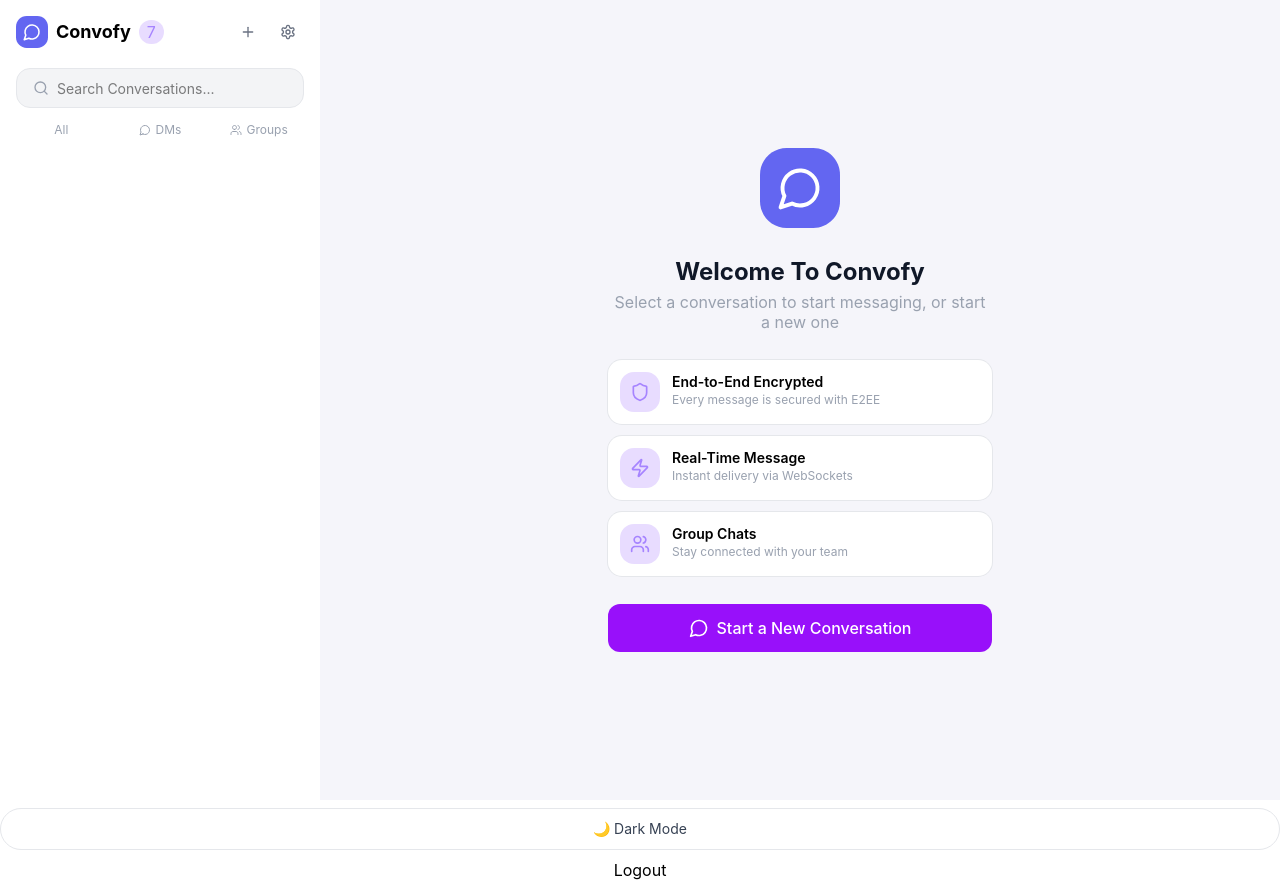
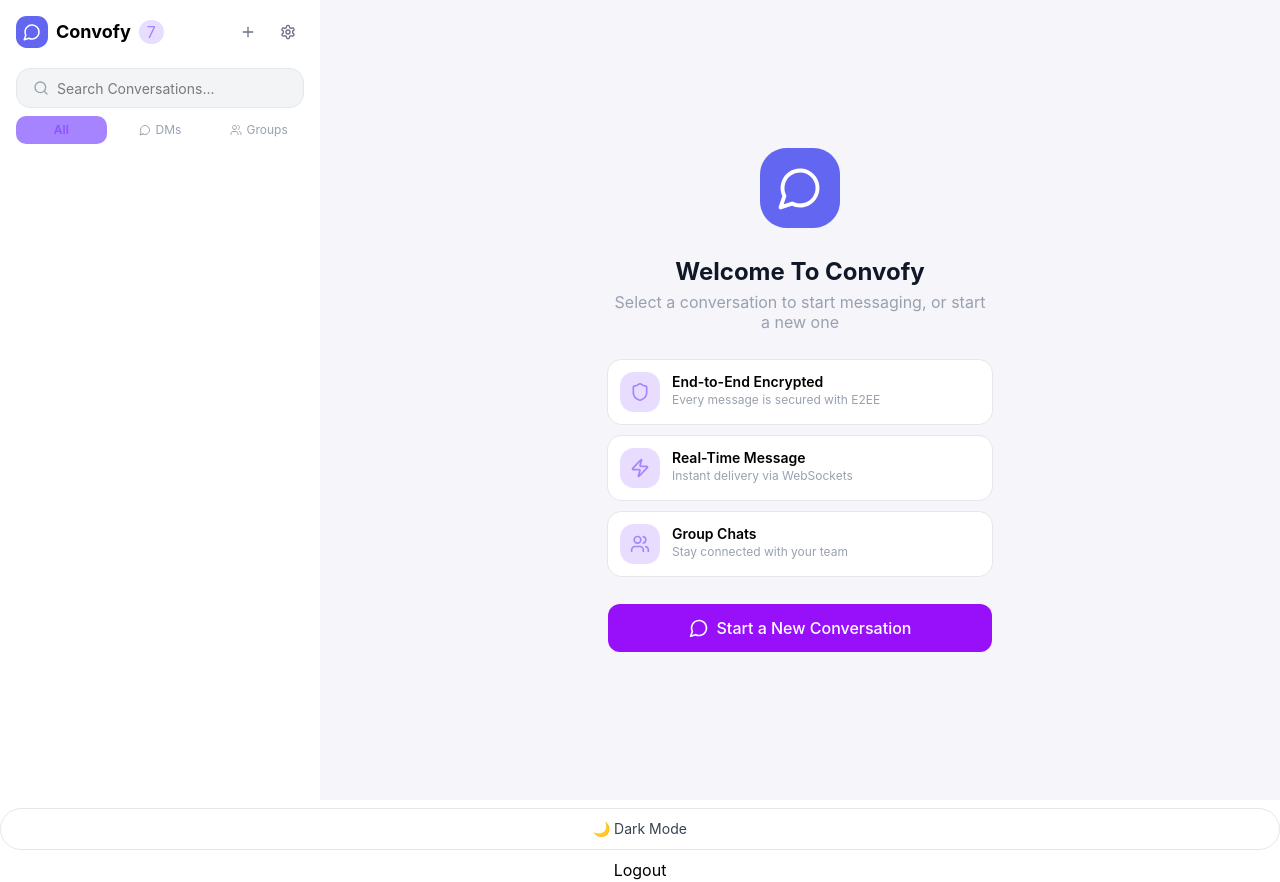
Before and after one commit to Arpit-Verma5906/Convofy, a React (Vite) app in the folder Frontend/: page /chat in a window 1280 px wide. Built offline with nearby package versions, Linux system fonts and the light colour scheme; no server answers; sample sign-in values are in the browser's storage.

Commit message:
feat: enhance ConversationFilter and FilterButton components with active state management; update SearchBar to integrate ConversationFilter

```diff
--- a/Frontend/src/components/sidebar/ConversationFilter.jsx
+++ b/Frontend/src/components/sidebar/ConversationFilter.jsx
@@ -2,20 +2,27 @@ import FilterButton from "./FilterButton"
 import Group from "../../assets/groups.svg?react"
 import Chat from "../../assets/chat.svg?react"
 
-function ConversationFilter() {
+function ConversationFilter({ activeFilter, setActiveFilter }) {
     return (
         <div className="flex justify-between gap-2">
             <FilterButton
                 label="All"
+                isActive={activeFilter === "all"}
+                onClick={() => setActiveFilter("all")}
             />
             <FilterButton
                 Icon={Chat}
                 label="DMs"
+                isActive={activeFilter === "dm"}
+                onClick={() => setActiveFilter("dm")}
             />
             <FilterButton
                 Icon={Group}
                 label="Groups"
+                isActive={activeFilter === "group"}
+                onClick={() => setActiveFilter("group")}
             />
+
         </div>
     )
 }
--- a/Frontend/src/components/sidebar/FilterButton.jsx
+++ b/Frontend/src/components/sidebar/FilterButton.jsx
@@ -1,6 +1,10 @@
-function FilterButton({ Icon, label }) {
+function FilterButton({ Icon, label, isActive, onClick }) {
     return (
-        <div className="flex w-full gap-1.25 rounded-[10px] filter-bg cursor-pointer text-xs leading-4 empty-hero-text justify-center items-center h-7">
+        <div
+        className={`flex select-none w-full gap-1.25 rounded-[10px] cursor-pointer text-xs leading-4 justify-center items-center h-7
+            ${isActive ? "active-filter font-semibold" : "empty-hero-text  filter-bg"}
+        `}
+        onClick={onClick}>
             {Icon && <Icon className="w-3 h-3"/>}
             <div>
                 {label}
--- a/Frontend/src/components/sidebar/SearchBar.jsx
+++ b/Frontend/src/components/sidebar/SearchBar.jsx
@@ -1,9 +1,7 @@
 import SearchIcon from "../../assets/search.svg?react"
-import ConversationFilter from "./ConversationFilter"
 
-function SearchBar() {
+function SearchBar({ activeFilter, setActiveFilter }) {
     return (
-        <div className="flex flex-col gap-2">
         <div className="flex w-full px-4 h-10 gap-2 text-[14px] items-center search-bg chat-border rounded-[14px]">
             <div className="flex w-full items-center justify-center gap-2">
                 <SearchIcon className="w-4 h-4 input-value" />
@@ -13,9 +11,6 @@ function SearchBar() {
                 />
             </div>
         </div>
-            <ConversationFilter />
-        </div>
-
     )
 }
 
--- a/Frontend/src/components/sidebar/Sidebar.jsx
+++ b/Frontend/src/components/sidebar/Sidebar.jsx
@@ -1,7 +1,11 @@
+import { useState } from "react"
 import SearchBar from "./SearchBar"
 import SidebarHeader from "./SidebarHeader"
+import ConversationFilter from "./ConversationFilter";
 
 function Sidebar() {
+
+    const [activeFilter, setActiveFilter] = useState("all");
 
     return (
         <div className="lg:w-1/4 w-full sidebar-bg app-text">
@@ -9,7 +13,13 @@ function Sidebar() {
                 <SidebarHeader
                     unreadMessage="7"
                 />
-                <SearchBar />
+                <div className="flex flex-col gap-2">
+                    <SearchBar />
+                    <ConversationFilter
+                        activeFilter={activeFilter}
+                        setActiveFilter={setActiveFilter}
+                    />
+                </div>
             </div>
         </div>
     )
--- a/Frontend/src/style/theme.css
+++ b/Frontend/src/style/theme.css
@@ -71,6 +71,7 @@
 .chat-action-icon { color: var(--chat-action-icon); }
 .chat-action-icon:hover { color: var(--hover-chat-action-icon); background-color: var(--hover-chat-action-icon-bg);}
 .filter-bg:hover { background-color: var(--filter-bg); color: var(--filter-text); }
+.active-filter { color: #8e51ff ; background-color: #A684FF;}
 
 input:-webkit-autofill {
   -webkit-text-fill-color: var(--input-autofill-color) !important;
```
Lines whose indentation alone changed are shown as unchanged.
